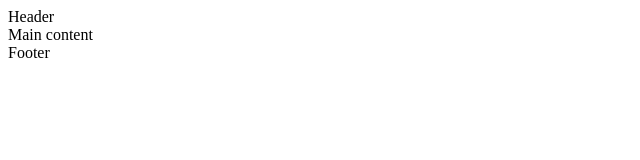
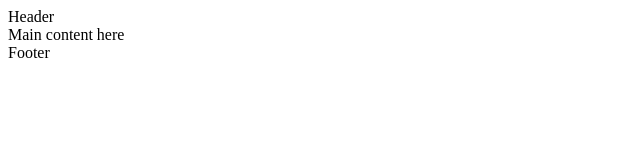
Before and after one commit to milla-romankova/git-task, a plain HTML site: page index.html in a window 1280 px wide. Shown: the full height of the page, 0-640 px from the left. Drawn offline with Linux system fonts and the light colour scheme.

Commit message:
index.html 2

```diff
--- a/index.html
+++ b/index.html
@@ -7,7 +7,7 @@
 </head>
 <body>
   <header>Header</header>
-  <main>Main content</main>
+  <main>Main content here</main>
   <footer>Footer</footer>
 
 </body>
```
